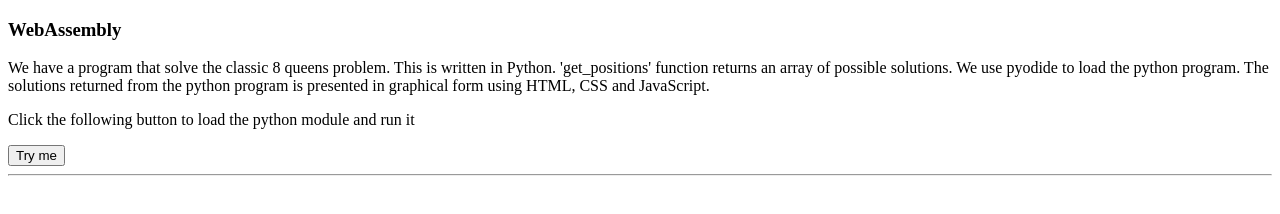
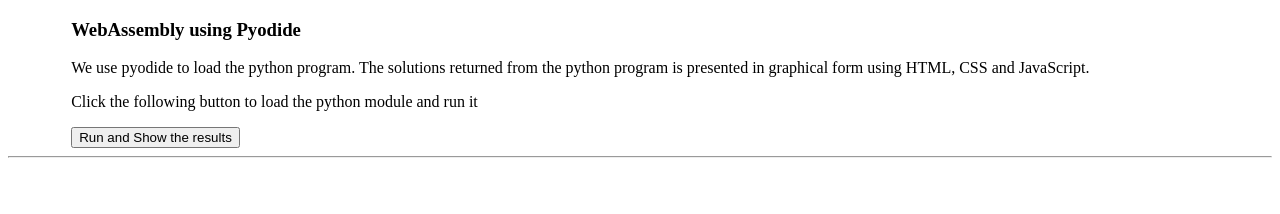
Before and after one commit to hari-gokulam/eight-queens, a plain HTML site: page src/webassembly/pyodide/index.html in a window 1280 px wide. Drawn offline with Linux system fonts and the light colour scheme.

Commit message:
minor changes

```diff
--- a/src/webassembly/pyodide/index.html
+++ b/src/webassembly/pyodide/index.html
@@ -4,23 +4,35 @@
 <head>
     <script src="https://cdn.jsdelivr.net/pyodide/v0.23.4/full/pyodide.js"></script>
     <link rel="stylesheet" href="styles.css" />
-    <script src="scripts.js" > </script>
+    <script src="scripts.js"> </script>
+    <style>
+        main {
+            margin-left: 5%;
+            margin-right: 5%;
+        }
 
+        .content {
+            margin: 5px;
+        }
+    </style>
 </head>
 
 <body>
-    <h3>WebAssembly</h3>
-    <p>We have a program that solve the classic 8 queens problem.  This is written in Python. 'get_positions' function returns
-        an array of possible solutions. We use pyodide to load the python program. The solutions returned from the python program
-        is presented in graphical form using HTML, CSS and JavaScript.
+    <main>
+        <h3>WebAssembly using Pyodide</h3>
+        <p> We use pyodide to load the python program. The solutions returned from the
+            python program
+            is presented in graphical form using HTML, CSS and JavaScript.
 
-    </p>
-    <p>Click the following button to load the python module and run it</p>
-    <button onclick="runPython()">Try me</button>
+        </p>
+        <p>Click the following button to load the python module and run it</p>
+        <button onclick="runPython()">Run and Show the results</button>
+    </main>
     <hr />
 
     <div id="results" class="solutions">
-        <img id="loader" style="display:none" src="https://gifdb.com/images/high/buffering-animated-text-icon-loading-u1h739who8u5mtw3.gif" />
+        <img id="loader" style="display:none"
+            src="https://gifdb.com/images/high/buffering-animated-text-icon-loading-u1h739who8u5mtw3.gif" />
     </div>
 </body>
 
```
Also changed, not shown: src/index.html (+1 -1 lines).
